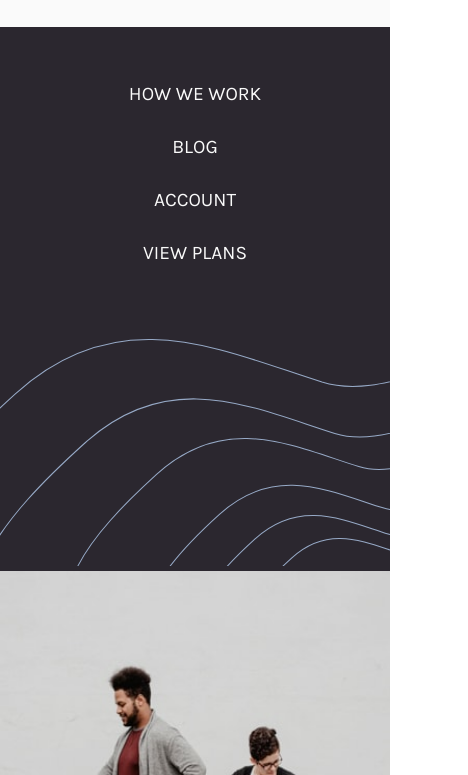
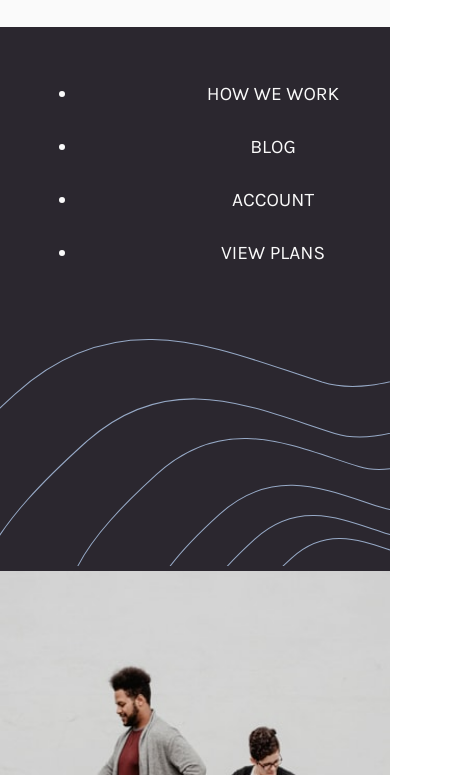
Before and after one commit to carissaayo/Projects-insure-landing-page-master, a plain HTML site: page index.html in a window 390 px wide. Both pictures are taken after a click on the element 358 px from the left and 48 px from the top of the page. Shown: the part 69-844 px from the top of the page, 468 px wide, since content can reach past the window. Drawn offline with Linux system fonts and the light colour scheme.

Commit message:
mobile nav margin bug fixed

```diff
--- a/css/styles.css
+++ b/css/styles.css
@@ -371,6 +371,7 @@ footer #details .links {
   }
   .show-nav-con ul li {
     padding: 5px 20%;
+    margin: 0px 20%;
     text-transform: uppercase;
     color: #fafafa;
     width: 100%;
```
Also changed, not shown: 1 other file.
